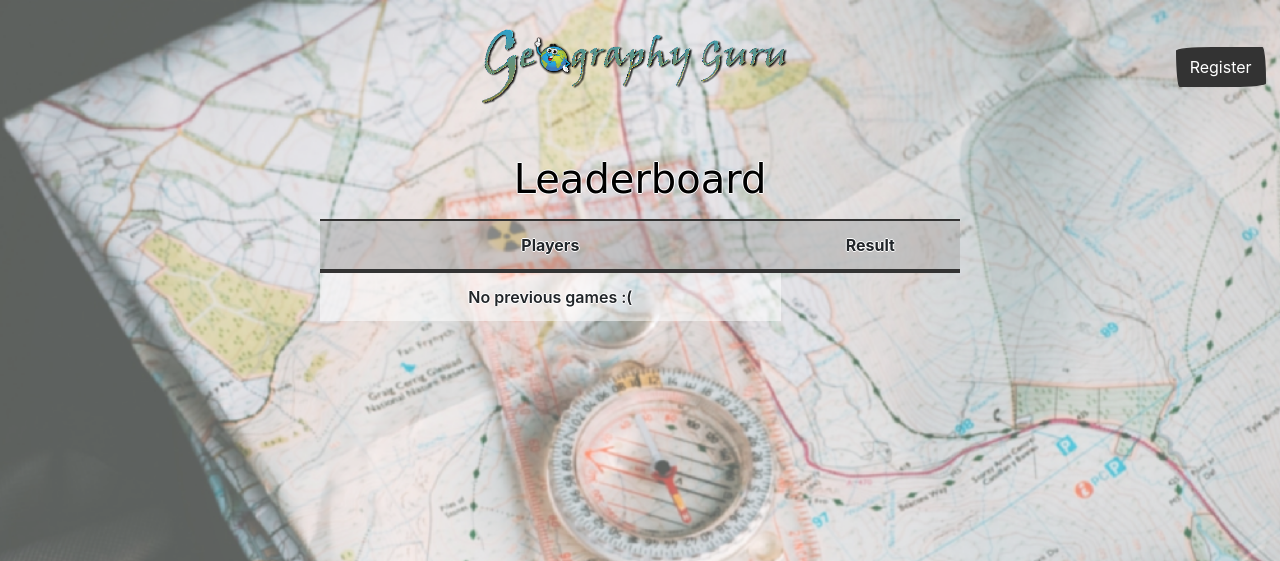
After one commit to Jelleas/WebIK, a Flask app: template templates/leaderboard.html in a window 1280 px wide. The commit adds this page. Shown: the top 561 px of the page. Run offline with Flask 2, Linux system fonts and the light colour scheme; the template is opened without the code that fills it, so the values that code supplies are empty; some libraries are stand-ins or nearby versions; some web fonts are replaced.

Commit message:
begonnen met leaderboard pagina maken, update nu aantal gewonnen spellen

```diff
--- a/application.py
+++ b/application.py
@@ -122,12 +122,14 @@ def register():
         # query database for username
         rows = db.execute("SELECT * FROM users WHERE username = :username", username=request.form.get("username"))
 
+        games_won=0
+
         # check if username is taken
         if len(rows) == 1:
             return render_template("register.error.html")
         # add user to database
-        insert = db.execute("INSERT INTO users (username,hash) VALUES (:username,:hash1)",
-                            username=request.form.get("username"), hash1=pwd_context.hash(request.form.get("password")))
+        insert = db.execute("INSERT INTO users (username,hash, games_won) VALUES (:username,:hash1, :games_won)",
+                            username=request.form.get("username"), hash1=pwd_context.hash(request.form.get("password")), games_won=games_won)
         return redirect(url_for("login"))
     else:
         return render_template("register.html")
@@ -187,6 +189,8 @@ def play():
                         finish_game(result, game_id)
                         score = 0
                         game_id = 0
+                        won = find_won(players[0]["player1_id"])
+                        update_game(won, players[0]["player1_id"])
                         return "verloren"
                     elif to_beat < score:
                         winner = find_username(session.get("user_id"))
@@ -195,9 +199,11 @@ def play():
                         finish_game(result, game_id)
                         score = 0
                         game_id = 0
+                        won = find_won(session.get("user_id"))
+                        update_game(won, session.get("user_id"))
                         return "gewonnen"
                     elif to_beat == score:
-                        result = "Draw: " + "(" + score + "-" + to_beat + ")"
+                        result = "Draw: " + "(" + str(score) + "-" + str(to_beat) + ")"
                         finish_game(result, game_id)
                         score = 0
                         game_id = 0
@@ -272,3 +278,17 @@ def history():
         matchup = find_matchup(history[game]["game_id"])
         history[game]["matchup"] = matchup[0]["player1_name"] + " vs. " + matchup[0]["player2_name"]
     return render_template("history.html", history=history)
+
+@app.route("/leaderboard", methods=["GET"])
+@login_required
+def leaderboard():
+    """Shows the user their match history."""
+    global score
+    score = 0
+    # find all the users' games that are done
+    history = user_history(session.get("user_id"))
+    # find the usernames of the players involved in the matches
+    for game in range(len(history)):
+        matchup = find_matchup(history[game]["game_id"])
+        history[game]["matchup"] = matchup[0]["player1_name"] + " vs. " + matchup[0]["player2_name"]
+    return render_template("history.html", history=history)
--- a/helpers.py
+++ b/helpers.py
@@ -74,3 +74,9 @@ def user_history(user_id):
 
 def find_matchup(game_id):
     return db.execute("SELECT player1_name, player2_name FROM games WHERE game_id = :game_id", game_id=game_id)
+
+def find_won(user_id):
+    return int(db.execute("SELECT games_won FROM users WHERE id = :user_id", user_id=user_id)[0]["games_won"])
+
+def update_game(games_won, user_id):
+    db.execute("UPDATE users SET games_won = :games_won + 1 WHERE id = :user_id", games_won = games_won, user_id=user_id)
--- a/templates/layout.html
+++ b/templates/layout.html
@@ -40,6 +40,9 @@
                 </li>
                 <li class="nav-item">
                   <a class="nav-link" href="{{ url_for('history') }}">History</a>
+                </li>
+                <li class="nav-item">
+                  <a class="nav-link" href="{{ url_for('history') }}">Leaderboard</a>
                 </li>
               </ul>
               <form class="form-inline my-2 my-lg-0" action="{{ url_for('logout') }}">
--- /dev/null
+++ b/templates/leaderboard.html
@@ -0,0 +1,34 @@
+{% extends "layout.html" %}
+
+{% block title %}
+    Leaderboard
+{% endblock %}
+
+{% block main %}
+<form action="{{ url_for('leaderboard') }}" method="post">
+        <fieldset>
+        </fieldset>
+</form>
+
+<b><label for="exampleTextarea"><h1>Leaderboard</h1></label></b>
+    <table class="table">
+      <thead>
+        <tr>
+          <th scope="col">Players</th>
+          <th scope="col">Result</th>
+        </tr>
+      </thead>
+      {% if history %}
+          {% for game in history %}
+            <tr>
+                <td>{{ game.matchup }}</td>
+                <td>{{ game.status }}</td>
+            </tr>
+          {% endfor %}
+        {% else %}
+          <td>No previous games :(</td>
+        {% endif %}
+    </thead>
+  </div>
+</div>
+{% endblock %}
```
Also changed, not shown: trivia.db.
